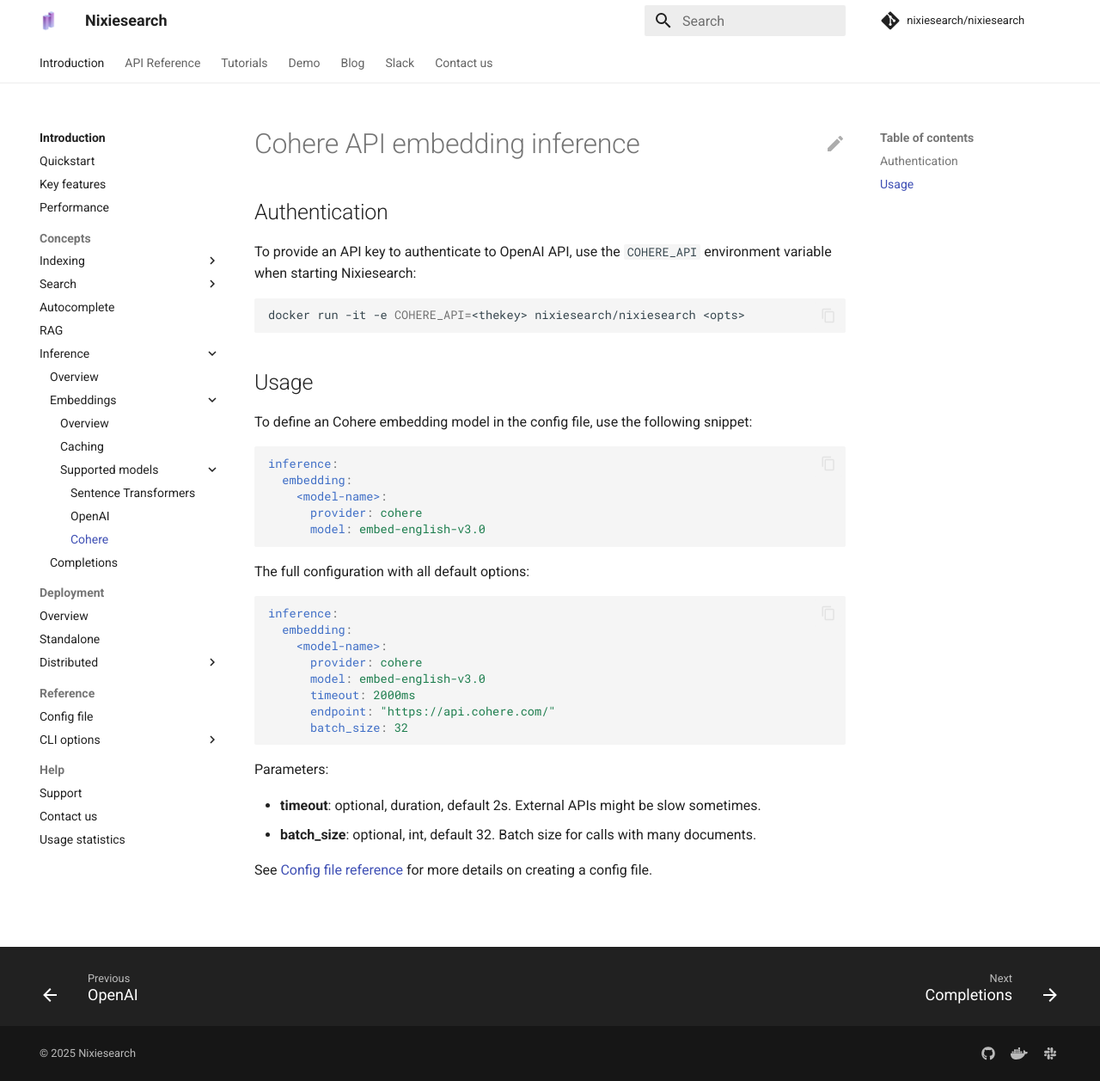
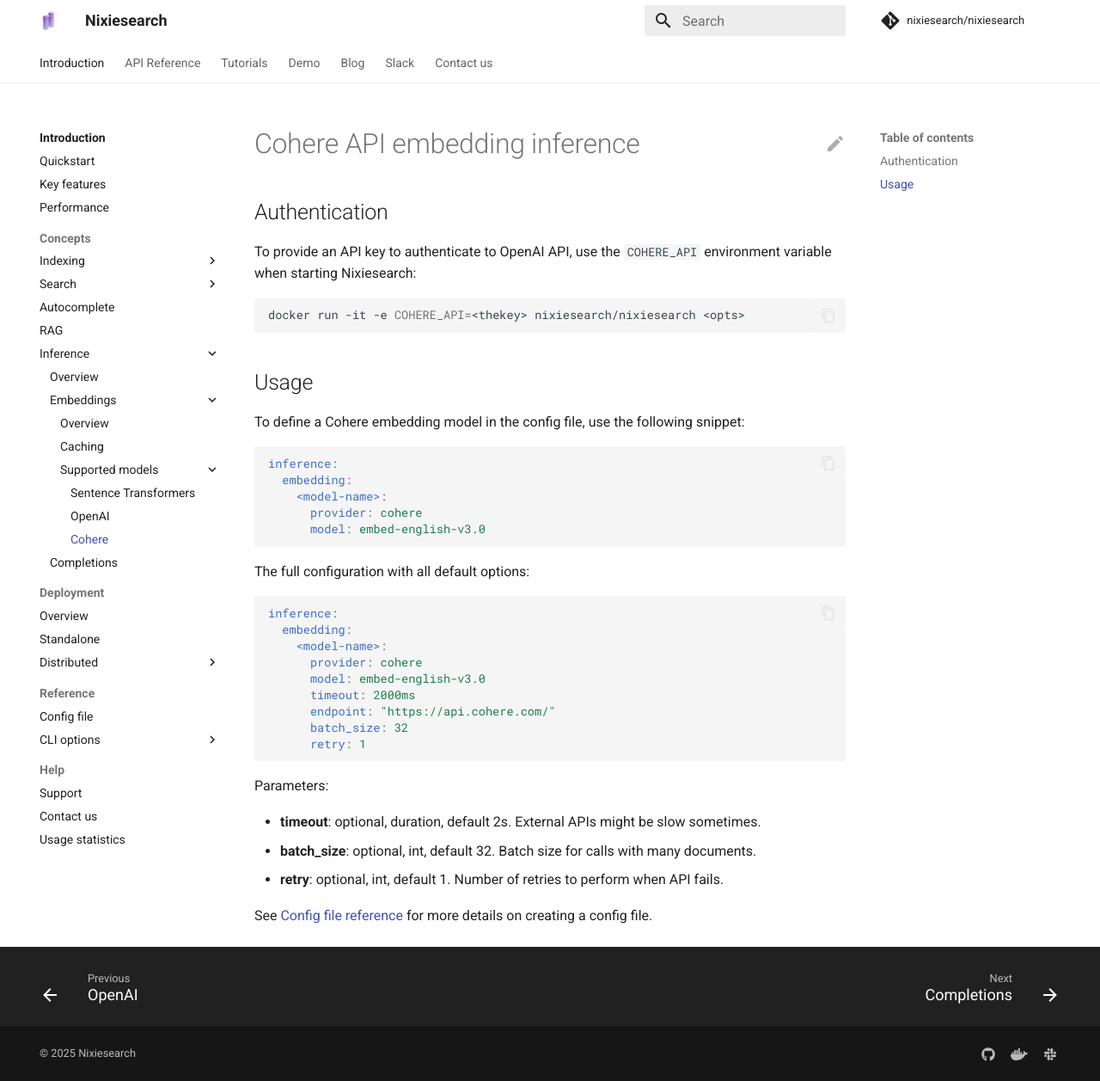
Before and after one commit to nixiesearch/nixiesearch, an MkDocs documentation site: the page built from docs/docs/features/inference/embeddings/cohere.md, in a window 1280 px wide and 1257 px high. Shown: the whole window at 86% size. Built offline with MkDocs 1.6.1 and Material for MkDocs 9.7.7, drawn with Linux system fonts in a browser that asks for light colours; comment, search, counter and statistics services are not loaded.

Commit message:
add retry support for openai/cohere configs

````diff
--- a/docs/docs/features/inference/embeddings/cohere.md
+++ b/docs/docs/features/inference/embeddings/cohere.md
@@ -11,7 +11,7 @@
 
 ## Usage
 
-To define an Cohere embedding model in the config file, use the following snippet:
+To define a Cohere embedding model in the config file, use the following snippet:
 
 ```yaml
 inference:
@@ -32,11 +32,13 @@
       timeout: 2000ms
       endpoint: "https://api.cohere.com/"
       batch_size: 32
+      retry: 1
 ```
 
 Parameters:
 
 * **timeout**: optional, duration, default 2s. External APIs might be slow sometimes.
 * **batch_size**: optional, int, default 32. Batch size for calls with many documents.
+* **retry**: optional, int, default 1. Number of retries to perform when API fails.
 
 See [Config file reference](../../../reference/config.md) for more details on creating a config file.
````
Also changed, not shown: docs/docs/features/inference/embeddings/openai.md (+3 -1 lines), 4 other files.
